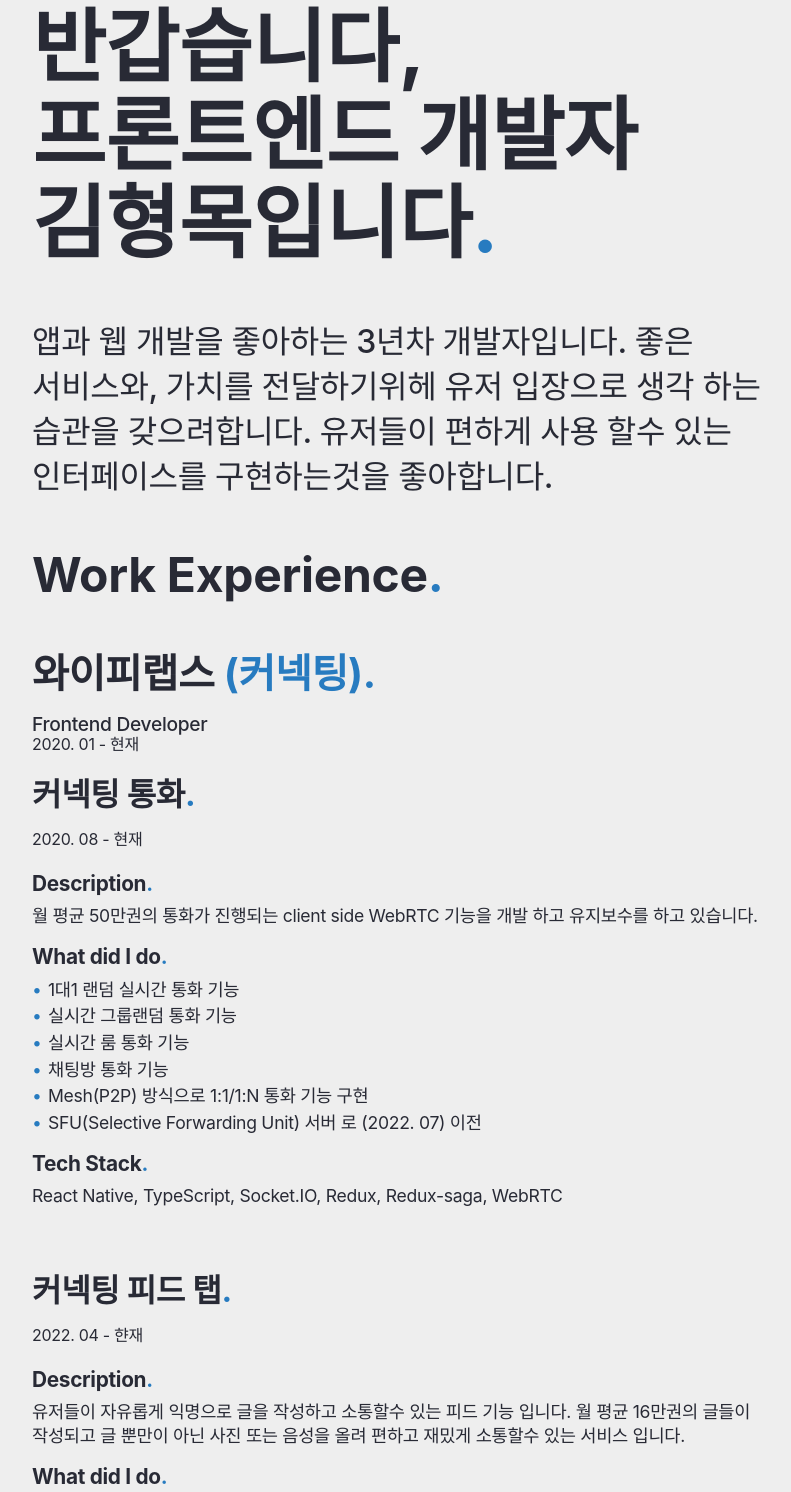
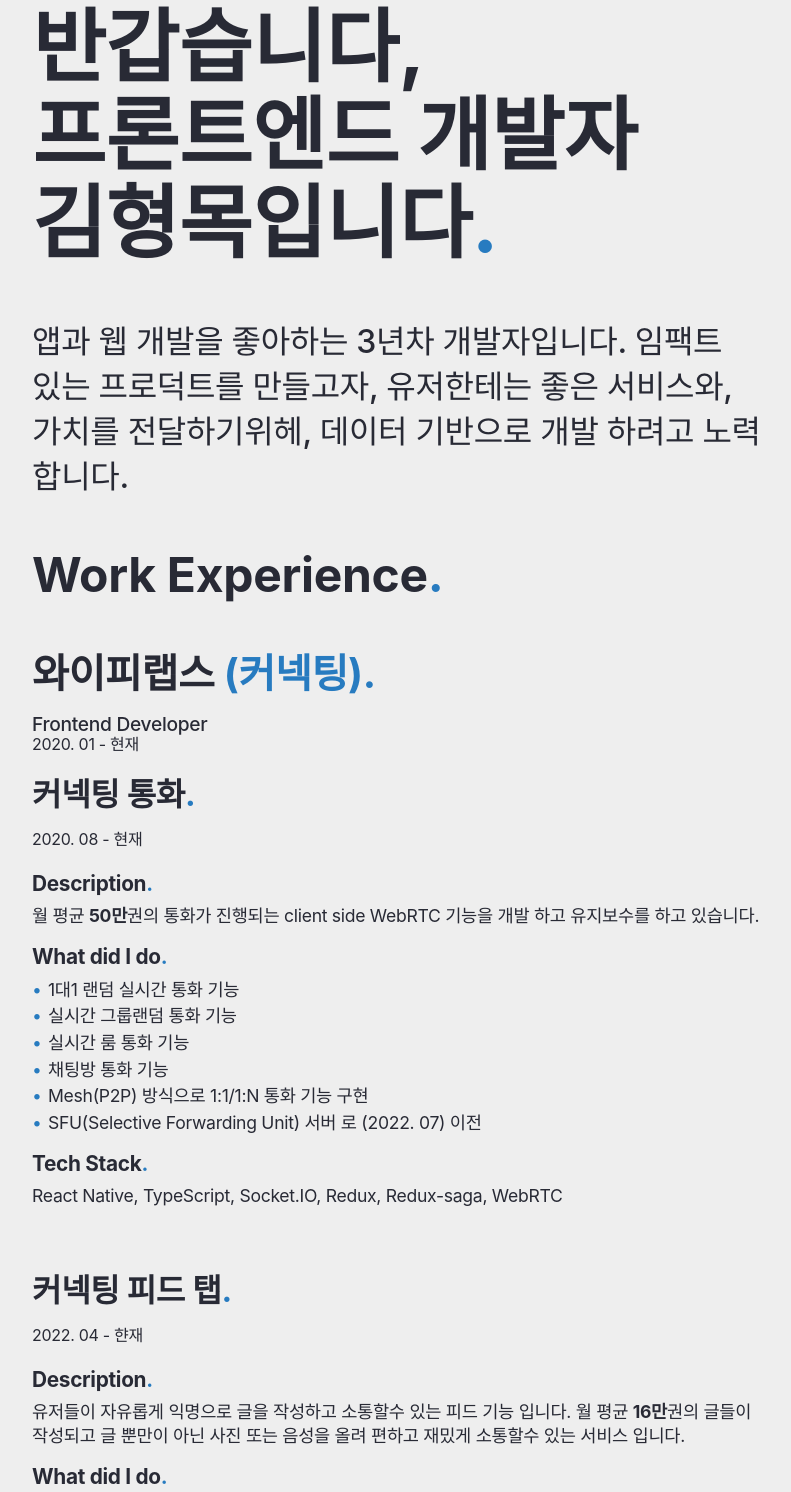
Before and after one commit to hmhm2292/hyungmok-resume, a website built with Parcel: page src/index.html in a window 1280 px wide. Shown: the part 113-1605 px from the top of the page, without its empty margins (240-1031 px from the left). Built offline with nearby package versions, Linux system fonts and the light colour scheme; a web font is replaced by a local one.

Commit message:
update resume

```diff
--- a/src/index.html
+++ b/src/index.html
@@ -67,9 +67,9 @@
           프론트엔드 개발자 김형목입니다<span class="period-mark">.</span>
         </h1>
         <p id="intro" class="big-paragraph">
-          앱과 웹 개발을 좋아하는 N년차 개발자입니다. 좋은 서비스와, 가치를
-          전달하기위헤 유저 입장으로 생각 하는 습관을 갖으려합니다. 유저들이
-          편하게 사용 할수 있는 인터페이스를 구현하는것을 좋아합니다.
+          앱과 웹 개발을 좋아하는 N년차 개발자입니다. 임팩트 있는 프로덕트를
+          만들고자, 유저한테는 좋은 서비스와, 가치를 전달하기위헤, 데이터
+          기반으로 개발 하려고 노력 합니다.
         </p>
       </section>
 
@@ -93,8 +93,8 @@
             </span>
             <h5>Description<span class="period-mark">.</span></h5>
             <p>
-              월 평균 50만권의 통화가 진행되는 client side WebRTC 기능을 개발
-              하고 유지보수를 하고 있습니다.
+              월 평균 <b>50만</b>권의 통화가 진행되는 client side WebRTC 기능을
+              개발 하고 유지보수를 하고 있습니다.
             </p>
             <h5>What did I do<span class="period-mark">.</span></h5>
             <ul>
@@ -119,8 +119,8 @@
             <h5>Description<span class="period-mark">.</span></h5>
             <p>
               유저들이 자유롭게 익명으로 글을 작성하고 소통할수 있는 피드 기능
-              입니다. 월 평균 16만권의 글들이 작성되고 글 뿐만이 아닌 사진 또는
-              음성을 올려 편하고 재밌게 소통할수 있는 서비스 입니다.
+              입니다. 월 평균 <b>16만</b>권의 글들이 작성되고 글 뿐만이 아닌
+              사진 또는 음성을 올려 편하고 재밌게 소통할수 있는 서비스 입니다.
             </p>
             <h5>What did I do<span class="period-mark">.</span></h5>
             <ul>
@@ -167,8 +167,8 @@
             <p>
               커넥팅은 글로벌 시장을 타겟팅 하기 위해, 일본(2020. 05 출시),
               아랍권(2021. 02 출시), 미국 (2021. 05 출시) 에 나라들을
-              진출했습니다. 현재 한국 은 6.5만 MAU 를 달성하고 있고 일본은 1.5만
-              MAU 를 달성 하고 있습니다.
+              진출했습니다. 현재 한국 은<b> 6.5만 MAU </b>를 달성하고 있고
+              일본은 <b> 1.5만 MAU </b> 를 달성 하고 있습니다.
             </p>
             <h5>What did I do<span class="period-mark">.</span></h5>
             <ul>
```
Also changed, not shown: docs/index.html (+1 -1 lines).
